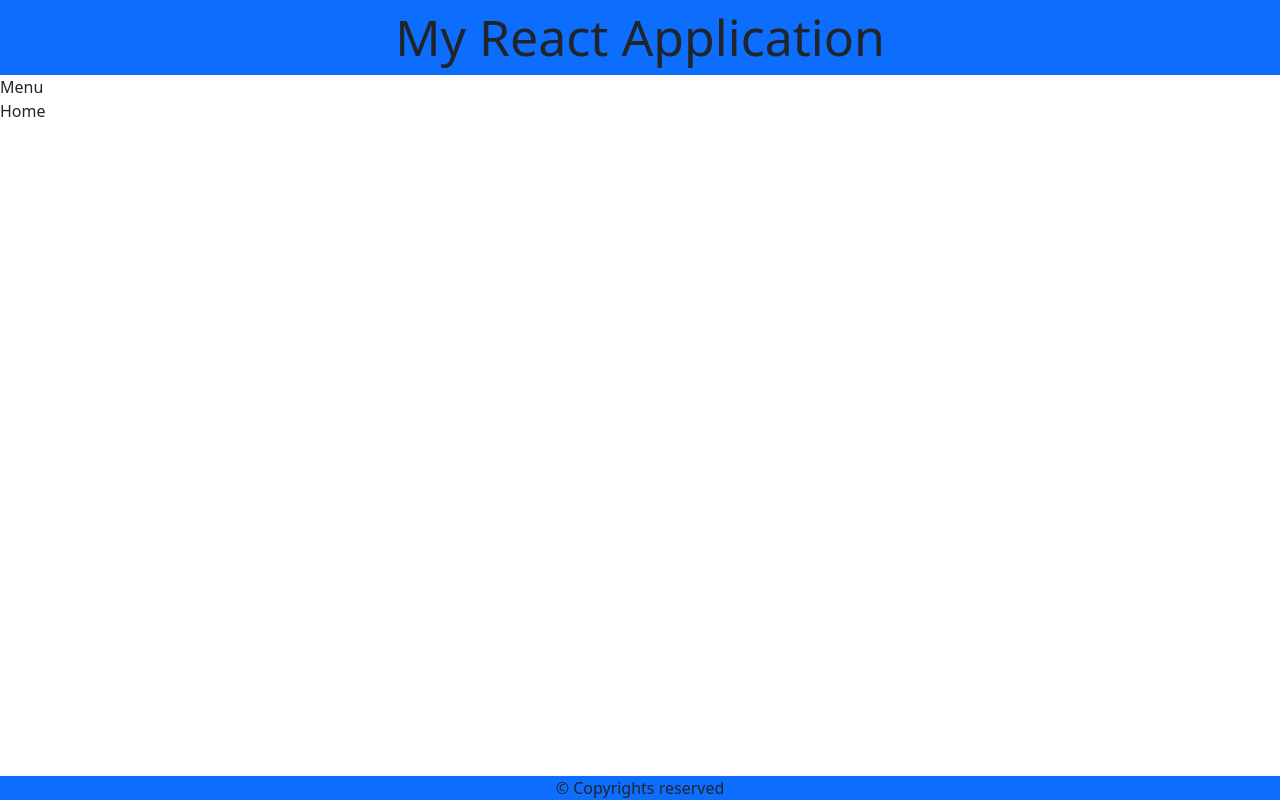
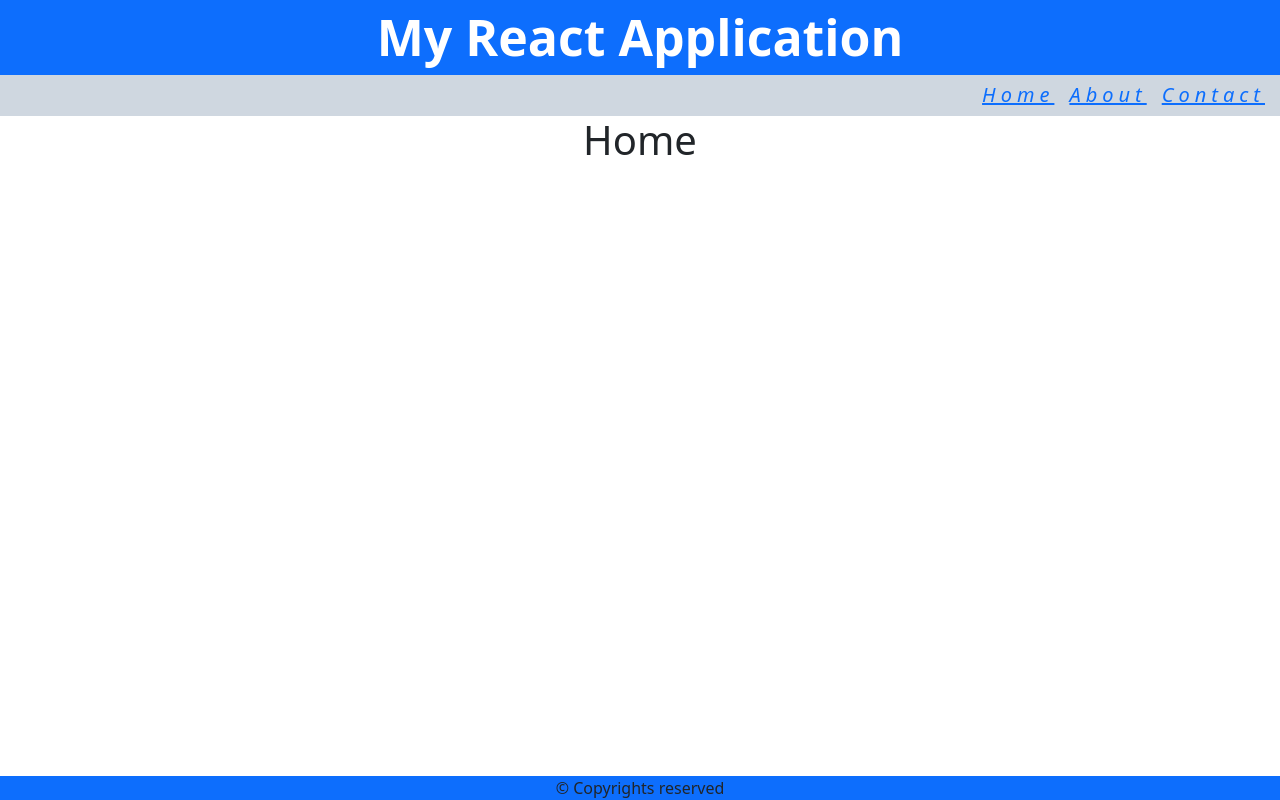
Before and after one commit to jyothsnarakesh/app-1-, a Next.js app: page / in a window 1280 px wide. Built offline with nearby package versions, Linux system fonts and the light colour scheme.

Commit message:
Menu css changes

```diff
--- a/src/app/about/page.js
+++ b/src/app/about/page.js
@@ -2,7 +2,8 @@ import React from 'react'
 
 const About = () => {
   return (
-    <div>About</div>
+    <h1 className='text-center'>About</h1>
+
   )
 }
 
--- a/src/app/contact/page.js
+++ b/src/app/contact/page.js
@@ -2,7 +2,7 @@ import React from 'react'
 
 const Contact = () => {
   return (
-    <div>Contact</div>
+    <h1 className='text-center'>Contact</h1>
   )
 }
 
--- a/src/app/home/page.js
+++ b/src/app/home/page.js
@@ -2,7 +2,7 @@ import React from 'react'
 
 const Home = () => {
   return (
-    <div>Home</div>
+    <h1 className='text-center'>Home</h1>
   )
 }
 
--- a/src/components/header/Header.css
+++ b/src/components/header/Header.css
@@ -1,4 +1,5 @@
 .header{
-    font-weight: "bold";
+    font-weight: bold;
     font-size: 50px;
+    color:white;
 }
--- a/src/components/menu/Menu.js
+++ b/src/components/menu/Menu.js
@@ -1,7 +1,20 @@
+import Home from '@/app/page'
+import Link from 'next/link'
 import React from 'react'
+import styles from "./Menu.module.css";
 
 export const Menu = () => {
-  return (
-    <div>Menu</div>
-  )
+  return <ul className={styles.menu}>
+    <li className={styles.menuItem}>
+      <Link href="/home">Home</Link>
+    </li>
+    <li className={styles.menuItem}>
+      <Link href="/about">About</Link>
+    </li>
+    <li className={styles.menuItem}>
+      <Link href="/contact">Contact</Link>
+    </li>
+  </ul>
+
+
 }
--- /dev/null
+++ b/src/components/menu/Menu.module.css
@@ -0,0 +1,15 @@
+.menu{
+    list-style-type: none;
+    margin: 0;
+    padding: 0;
+    text-align: right;
+    background: #cfd7e0;
+    line-height: 40px;
+}
+.menuItem{
+display: inline;
+margin-right: 15px;
+letter-spacing: 5px;
+font-size: 20px;
+font-style: italic;
+}
```
Also changed, not shown: src/components/menu/Menu.css (deleted).
